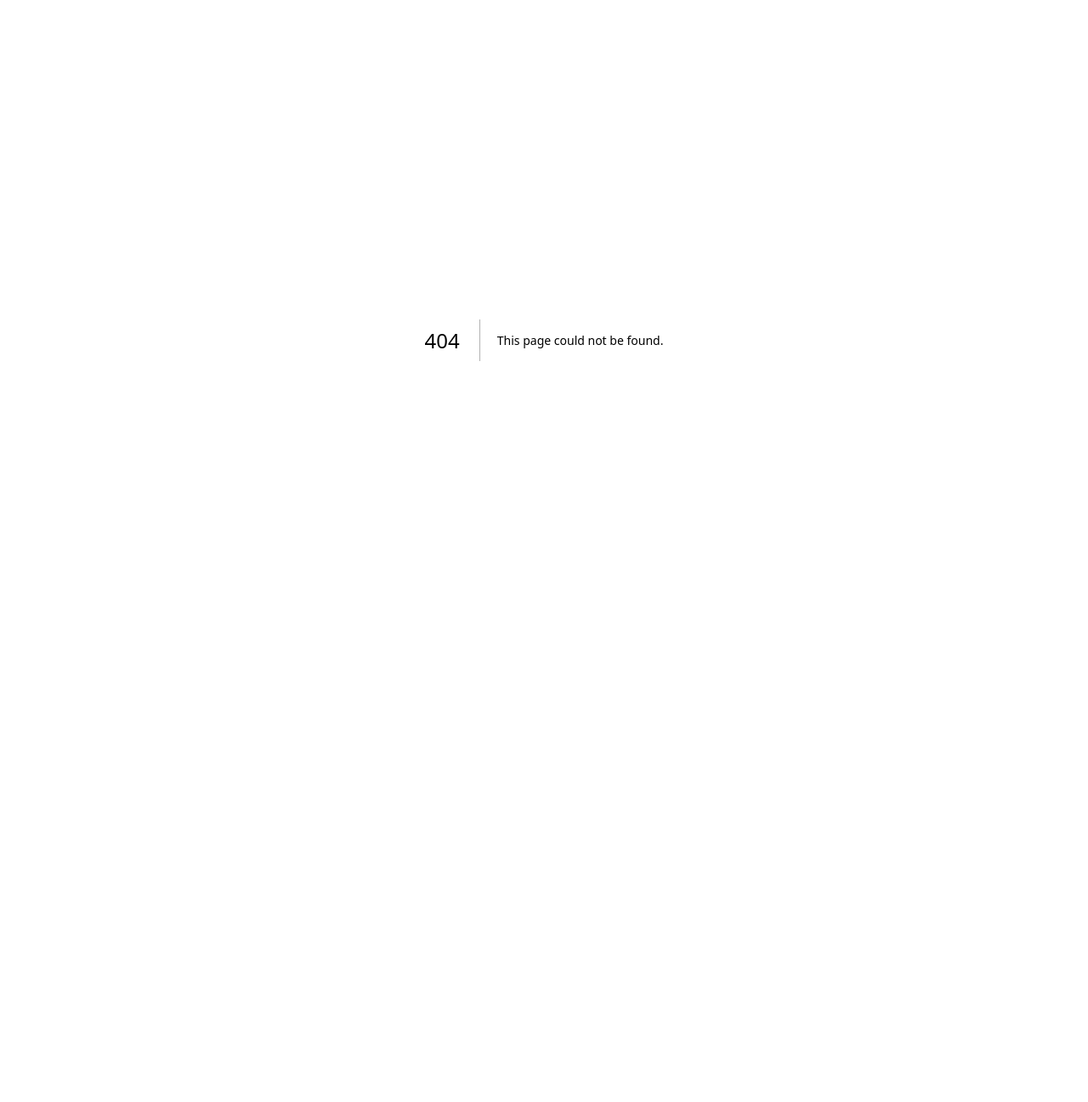
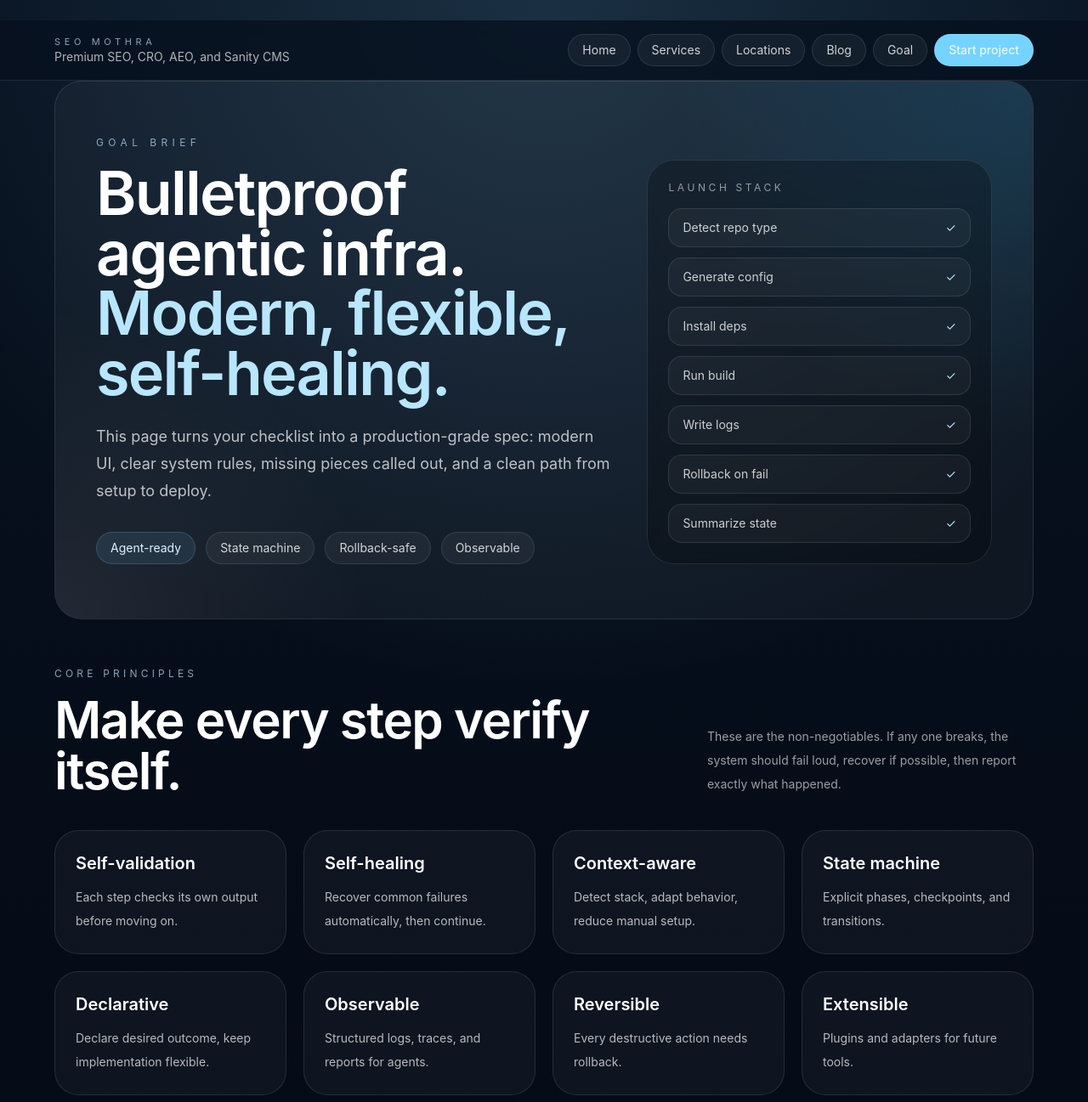
Before and after one commit to seankrux/seo-mothra, a Next.js app: page /goal in a window 1280 px wide. Before the commit this address had no page. Shown: the top 1297 px of the page at 85% size. Before the commit the page ends 800 px from the top, so only its background shows below. Built offline with nearby package versions, Linux system fonts and the light colour scheme.

Commit message:
feat: add modern goal page

```diff
--- /dev/null
+++ b/src/app/goal/page.tsx
@@ -0,0 +1,142 @@
+import type { Metadata } from "next";
+import { SiteHeader } from "@/components/site-header";
+import { SiteFooter } from "@/components/site-footer";
+
+export const metadata: Metadata = {
+  title: "Goal",
+  description: "Bulletproof agentic AI infrastructure checklist, modernized for production-grade design and execution."
+};
+
+const principles = [
+  ["Self-validation", "Each step checks its own output before moving on."],
+  ["Self-healing", "Recover common failures automatically, then continue."],
+  ["Context-aware", "Detect stack, adapt behavior, reduce manual setup."],
+  ["State machine", "Explicit phases, checkpoints, and transitions."],
+  ["Declarative", "Declare desired outcome, keep implementation flexible."],
+  ["Observable", "Structured logs, traces, and reports for agents."],
+  ["Reversible", "Every destructive action needs rollback."],
+  ["Extensible", "Plugins and adapters for future tools. "]
+];
+
+const missingItems = [
+  "Env validation with clear fail-fast messages",
+  "Dependency lock + reproducible install path",
+  "CI gate for build, lint, typecheck, audit",
+  "Secret scan before deploy",
+  "Deployment verification after push",
+  "Rollback plan and checkpoint storage",
+  "Human-readable summary plus machine-readable log",
+  "Minimal defaults for unknown framework detection"
+];
+
+const deliverables = [
+  "Detect repo type",
+  "Generate config",
+  "Install deps",
+  "Run build",
+  "Write logs",
+  "Rollback on fail",
+  "Summarize state"
+];
+
+export default function GoalPage() {
+  return (
+    <main className="min-h-screen px-6 py-6 text-white md:px-10 lg:px-16">
+      <div className="mx-auto max-w-7xl">
+        <SiteHeader />
+
+        <section className="relative overflow-hidden rounded-[2rem] border border-white/10 bg-white/[0.04] px-8 py-12 md:px-12 md:py-16">
+          <div className="absolute inset-0 bg-[radial-gradient(circle_at_top_right,rgba(56,189,248,0.16),transparent_32%),radial-gradient(circle_at_bottom_left,rgba(255,255,255,0.08),transparent_28%)]" />
+          <div className="relative grid gap-10 lg:grid-cols-[1.2fr_0.8fr] lg:items-end">
+            <div>
+              <p className="text-xs uppercase tracking-[0.45em] text-sky-200/70">Goal brief</p>
+              <h1 className="mt-4 max-w-4xl text-5xl font-semibold leading-[0.98] tracking-tight md:text-7xl">
+                Bulletproof agentic infra.
+                <span className="block text-sky-200">Modern, flexible, self-healing.</span>
+              </h1>
+              <p className="mt-6 max-w-2xl text-lg leading-8 text-white/72">
+                This page turns your checklist into a production-grade spec: modern UI, clear system rules,
+                missing pieces called out, and a clean path from setup to deploy.
+              </p>
+              <div className="mt-8 flex flex-wrap gap-3 text-sm">
+                <span className="rounded-full border border-sky-300/20 bg-sky-300/10 px-4 py-2 text-sky-100">Agent-ready</span>
+                <span className="rounded-full border border-white/10 bg-white/5 px-4 py-2 text-white/80">State machine</span>
+                <span className="rounded-full border border-white/10 bg-white/5 px-4 py-2 text-white/80">Rollback-safe</span>
+                <span className="rounded-full border border-white/10 bg-white/5 px-4 py-2 text-white/80">Observable</span>
+              </div>
+            </div>
+
+            <aside className="rounded-[2rem] border border-white/10 bg-black/25 p-6 backdrop-blur">
+              <p className="text-xs uppercase tracking-[0.3em] text-white/55">Launch stack</p>
+              <ul className="mt-4 space-y-3 text-sm text-white/78">
+                {deliverables.map((item) => (
+                  <li key={item} className="flex items-center justify-between gap-4 rounded-2xl border border-white/10 bg-white/[0.04] px-4 py-3">
+                    <span>{item}</span>
+                    <span className="text-sky-200">✓</span>
+                  </li>
+                ))}
+              </ul>
+            </aside>
+          </div>
+        </section>
+
+        <section className="py-14">
+          <div className="flex items-end justify-between gap-6">
+            <div>
+              <p className="text-xs uppercase tracking-[0.35em] text-sky-200/70">Core principles</p>
+              <h2 className="mt-4 text-4xl font-semibold tracking-tight md:text-6xl">Make every step verify itself.</h2>
+            </div>
+            <p className="hidden max-w-sm text-sm leading-7 text-white/60 lg:block">
+              These are the non-negotiables. If any one breaks, the system should fail loud, recover if possible, then report exactly what happened.
+            </p>
+          </div>
+
+          <div className="mt-10 grid gap-5 md:grid-cols-2 xl:grid-cols-4">
+            {principles.map(([title, desc]) => (
+              <article key={title} className="rounded-[1.75rem] border border-white/10 bg-white/[0.04] p-6 transition hover:-translate-y-1 hover:bg-white/[0.06]">
+                <h3 className="text-xl font-semibold">{title}</h3>
+                <p className="mt-3 text-sm leading-7 text-white/70">{desc}</p>
+              </article>
+            ))}
+          </div>
+        </section>
+
+        <section className="grid gap-6 py-6 lg:grid-cols-[1fr_1.1fr]">
+          <article className="rounded-[2rem] border border-white/10 bg-white/[0.04] p-8">
+            <p className="text-xs uppercase tracking-[0.35em] text-sky-200/70">Missing pieces</p>
+            <h2 className="mt-4 text-3xl font-semibold md:text-4xl">What a truly complete setup still needs.</h2>
+            <ul className="mt-6 space-y-3 text-sm leading-7 text-white/72">
+              {missingItems.map((item) => (
+                <li key={item} className="flex gap-3 rounded-2xl border border-white/10 bg-black/15 p-4">
+                  <span className="text-sky-200">•</span>
+                  <span>{item}</span>
+                </li>
+              ))}
+            </ul>
+          </article>
+
+          <article className="rounded-[2rem] border border-sky-300/20 bg-gradient-to-br from-sky-300/15 via-white/[0.05] to-black/20 p-8">
+            <p className="text-xs uppercase tracking-[0.35em] text-sky-100/70">Design upgrade</p>
+            <h2 className="mt-4 text-3xl font-semibold md:text-4xl">Modern look, less noise, more signal.</h2>
+            <p className="mt-4 max-w-2xl text-white/72 leading-8">
+              Use one hero idea, strong spacing, glass-free surfaces, sharp typography, and a visible execution flow.
+              No fake dashboards. No fluff. Just the system, the proof, and the next action.
+            </p>
+            <div className="mt-8 grid gap-3 sm:grid-cols-2">
+              {[
+                "High contrast",
+                "Large type",
+                "Dense but readable",
+                "Clear checkpoints"
+              ].map((item) => (
+                <div key={item} className="rounded-2xl border border-white/10 bg-black/20 px-4 py-3 text-sm text-white/80">{item}</div>
+              ))}
+            </div>
+          </article>
+        </section>
+
+        <SiteFooter />
+      </div>
+    </main>
+  );
+}
--- a/src/components/site-header.tsx
+++ b/src/components/site-header.tsx
@@ -11,6 +11,7 @@ export function SiteHeader() {
           <a className="rounded-full border border-white/10 bg-white/5 px-4 py-2 transition hover:bg-white/10 focus:outline-none focus:ring-2 focus:ring-sky-300/60" href="/services">Services</a>
           <a className="rounded-full border border-white/10 bg-white/5 px-4 py-2 transition hover:bg-white/10 focus:outline-none focus:ring-2 focus:ring-sky-300/60" href="/locations">Locations</a>
           <a className="rounded-full border border-white/10 bg-white/5 px-4 py-2 transition hover:bg-white/10 focus:outline-none focus:ring-2 focus:ring-sky-300/60" href="/blog">Blog</a>
+          <a className="rounded-full border border-white/10 bg-white/5 px-4 py-2 transition hover:bg-white/10 focus:outline-none focus:ring-2 focus:ring-sky-300/60" href="/goal">Goal</a>
           <a className="rounded-full border border-white/10 bg-sky-300 px-4 py-2 font-medium text-slate-950 transition hover:bg-sky-200 focus:outline-none focus:ring-2 focus:ring-sky-300/60" href="/contact">Start project</a>
         </nav>
       </div>
```
